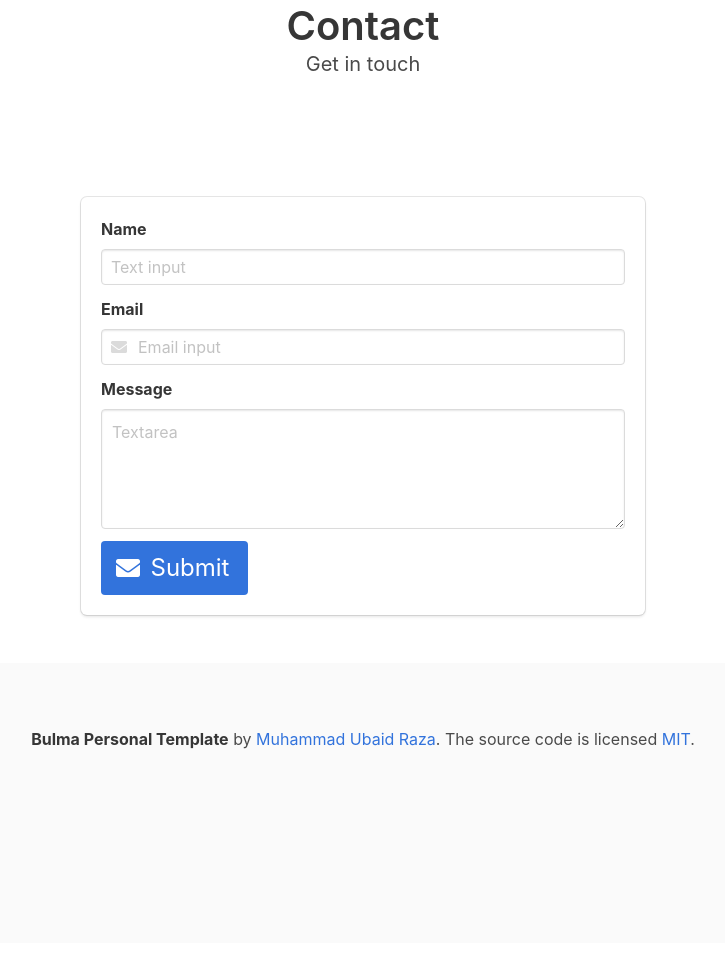
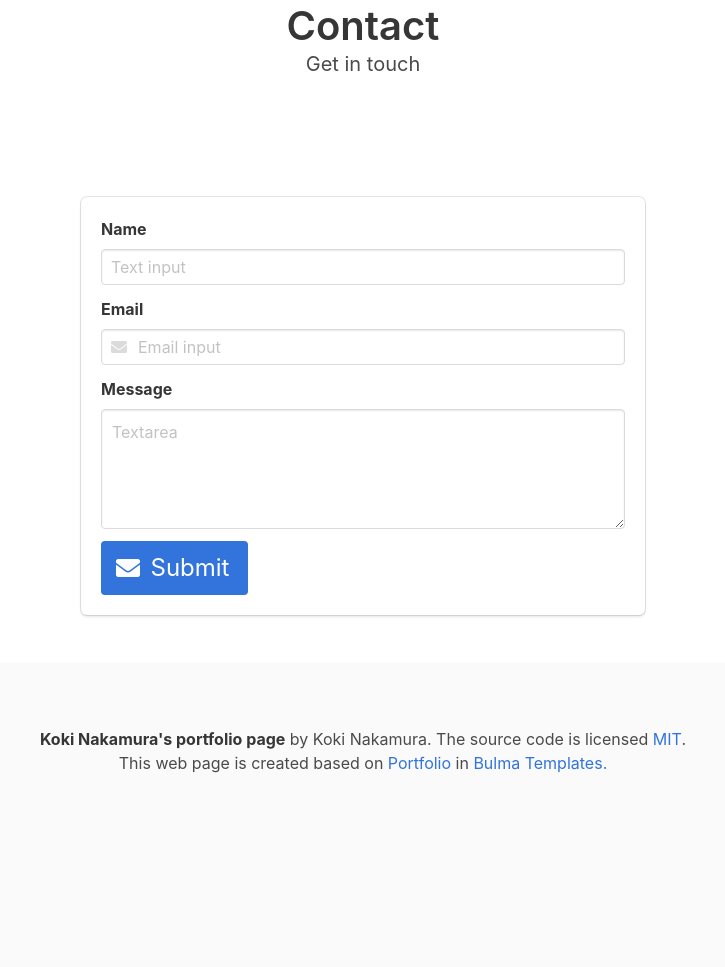
Before and after one commit to koki-nakamura22/portfolio-using-jQuery, a website built with webpack: page public/index.html in a window 1280 px wide. Shown: the part 4427-5394 px from the top of the page, without its empty margins (277-1002 px from the left). Before the commit the page ends 5370 px from the top, so only its background shows below. Built offline with nearby package versions, Linux system fonts and the light colour scheme.

Commit message:
Changed footer html code to JavaScript component object.
Added footer component file.
Removed footer html code in index.html.

```diff
--- a/public/index.html
+++ b/public/index.html
@@ -914,15 +914,6 @@
     </section>
 
     <!-- Footer -->
-    <footer class="footer">
-      <div class="section-heading">
-        <p>
-          <strong>Bulma Personal Template</strong> by
-          <a href="https://mubaidr.js.org">Muhammad Ubaid Raza</a>. The source
-          code is licensed
-          <a href="http://opensource.org/licenses/mit-license.php">MIT</a>.
-        </p>
-      </div>
-    </footer>
+    <div id="footer"></div>
   </body>
 </html>
--- /dev/null
+++ b/src/js/components/footer.js
@@ -0,0 +1,28 @@
+export default class Footer {
+  constructor(targetId) {
+    this.targetId = targetId;
+  }
+
+  render() {
+    let $footer = $(`
+    <footer class="footer">
+      <div class="section-heading">
+        <p>
+          <strong>Koki Nakamura's portfolio page</strong> by
+          Koki Nakamura.
+          The source code is licensed
+          <a href="http://opensource.org/licenses/mit-license.php">MIT</a>.
+        </p>
+        <p>
+          This web page is created based on
+          <a href="https://github.com/dansup/bulma-templates/blob/master/templates/personal.html">Portfolio</a>
+           in
+          <a href="https://github.com/dansup/bulma-templates">Bulma Templates.</a>
+        </p>
+      </div>
+    </footer>
+    `);
+
+    $(this.targetId).append($footer);
+  }
+}
--- a/src/js/index.js
+++ b/src/js/index.js
@@ -1,5 +1,6 @@
 import NavigationBar from "./components/navigation-bar";
 import Header from "./components/header";
+import Footer from "./components/footer";
 
 $(() => {
   // Render navigation bar.
@@ -9,4 +10,8 @@ $(() => {
   // Render header.
   let header = new Header("#header");
   header.render();
+
+  // Render footer.
+  let footer = new Footer("#footer");
+  footer.render();
 });
```
